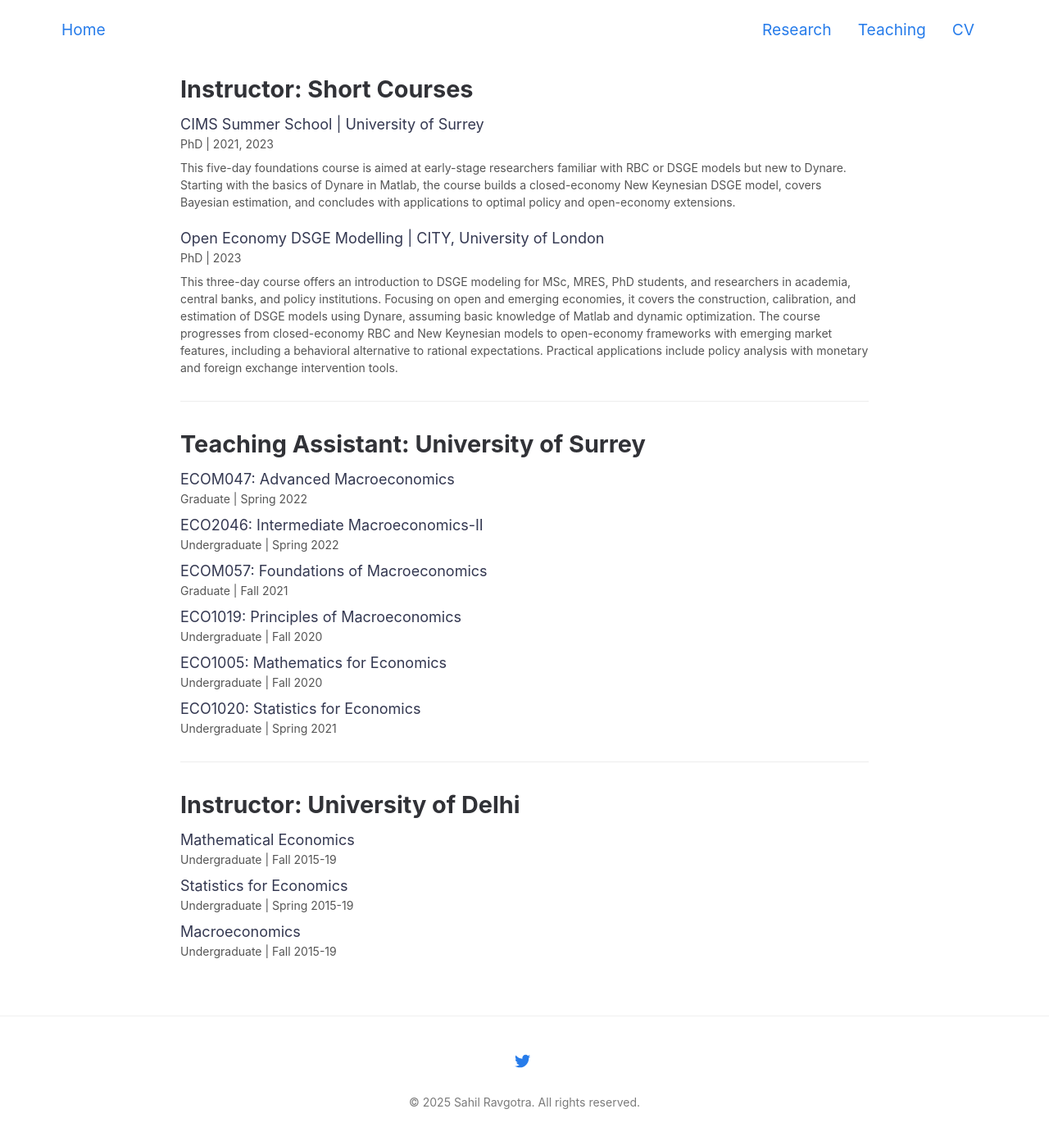
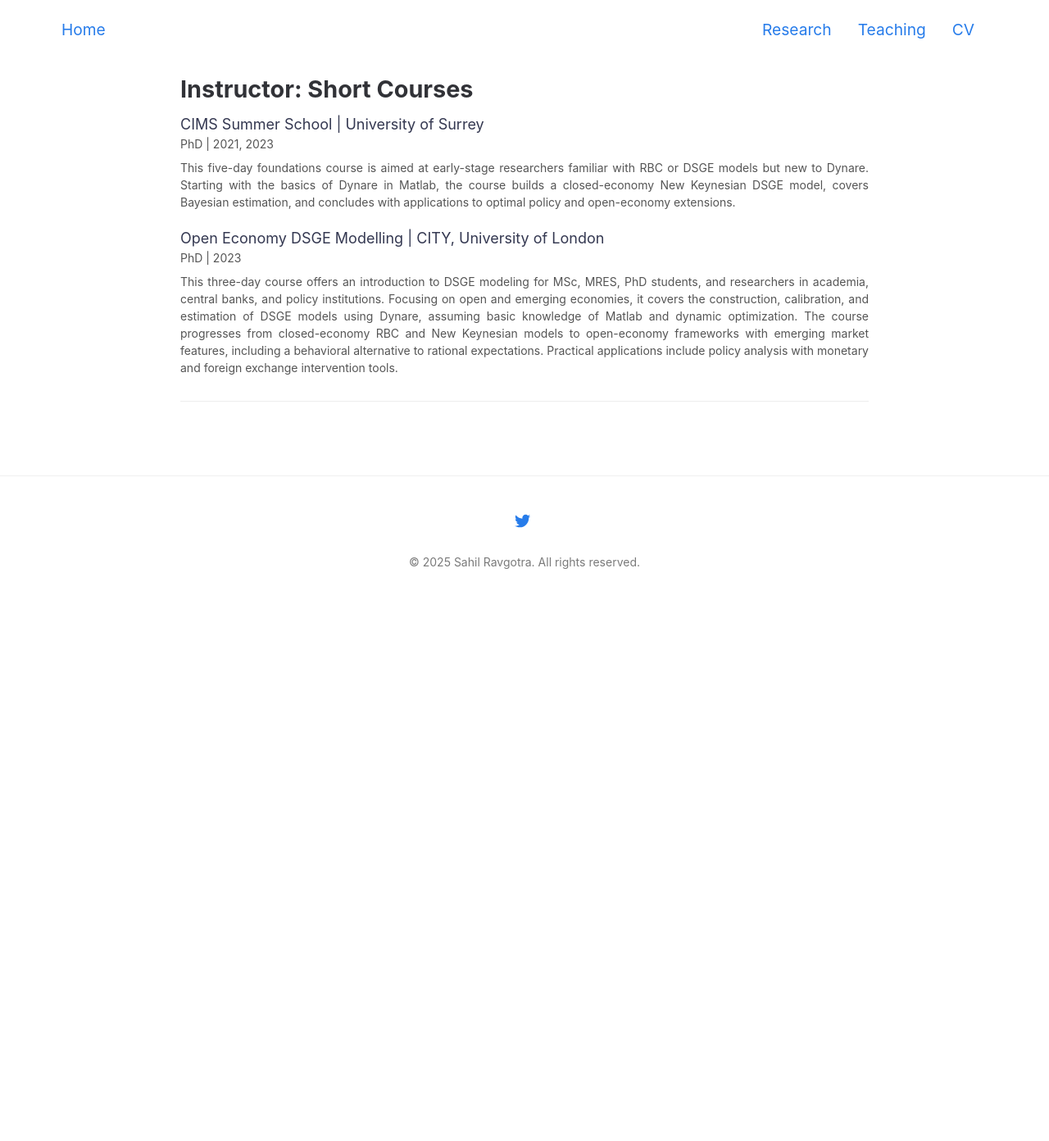
Before and after one commit to ravgotrasahil/ravgotrasahil-github.io, a Jekyll site: the page built from teaching.md, in a window 1280 px wide and 1400 px high, scrolled down 1202 px. Shown: the top 1392 px of the window at 82% size. Built offline with Jekyll 4.4.1, drawn with Linux system fonts in a browser that asks for light colours; after the commit the page ends 1943 px from its top, so only the background shows below that.

Commit message:
Update teaching.md

```diff
--- a/teaching.md
+++ b/teaching.md
@@ -14,7 +14,7 @@ permalink: /teaching/
     Graduate | Fall 2024, Fall 2025
   </span>
 </p>
-<p style="font-size: 14px; color: #555; margin-top: 5px;">
+<p style="font-size: 14px; color: #555; margin-top: 5px; text-align: justify;">
 This course offers a comprehensive introduction to modern macroeconomic modeling, with an emphasis on constructing, simulating, and analyzing policy within dynamic frameworks. Tracing the evolution of macroeconomic models over the past four decades, we explore how the core structure of Real Business Cycle (RBC) models, enhanced with nominal rigidities and frictions, forms the foundation of New Keynesian Dynamic Stochastic General Equilibrium (DSGE) models. Students will learn to set up, calibrate, and simulate these models using Dynare in Matlab, starting with a basic Neoclassical Growth Model and progressing through closed- and open-economy RBC and NK models. The course also delves into optimal monetary policy, and extends the standard framework by incorporating bounded rationality, thereby addressing the implications of cognitive frictions for macroeconomic dynamics.
 </p>
 <p class="research-buttons">
@@ -29,7 +29,7 @@ This course offers a comprehensive introduction to modern macroeconomic modeling
     Graduate | Spring 2024, Spring 2025
   </span>
 </p>
-<p style="font-size: 14px; color: #555; margin-top: 5px;">
+<p style="font-size: 14px; color: #555; margin-top: 5px; text-align: justify;">
 This course provides an in-depth exploration of advanced econometric techniques designed for time series analysis, with applications in macroeconomics and finance. Emphasizing the unique features of time series data, the course equips students with tools to model economic dynamics and volatility, address non-stationarity, and conduct meaningful policy analysis. Topics covered include ARMA and distributed lag models, ARCH/GARCH models, unit root testing, forecasting methods, VARs and impulse response functions, local projections, state-space modeling, Kalman filtering, and Bayesian estimation of DSGE models. Through hands-on implementation and real-world applications, students will learn to estimate, interpret, and apply time series models to answer pressing economic questions related to monetary and fiscal policy.
 </p>
 <p class="research-buttons">
@@ -44,17 +44,17 @@ This course provides an in-depth exploration of advanced econometric techniques
     Undergraduate | Spring 2024, Fall 2025, Spring 2025
   </span>
 </p>
-<p style="font-size: 14px; color: #555; margin-top: 5px;">
+<p style="font-size: 14px; color: #555; margin-top: 5px; text-align: justify;">
 This course offers a comprehensive introduction to time series models, equipping students with the theoretical foundations and practical skills needed for economic and financial analysis. Beginning with basic time series properties, the course progresses to advanced topics such as ARCH models, cointegration, error correction models, structural breaks, spectral analysis, and non-linear and state-space frameworks. Emphasizing both conceptual understanding and empirical application, students will gain hands-on experience in model estimation, hypothesis testing, and forecasting. By the end of the course, they will be well-prepared to apply advanced econometric techniques to complex time series data in both academic and policy-oriented settings.
 </p>
 <p class="research-buttons">
   <a class="research-btn" href="{{ site.baseurl }}/Files/ECO394L_Syllabus.pdf" target="_blank">Syllabus</a>
 </p>
 
-
 <hr style="margin: 30px 0;">
 
 <h2>Instructor: Short Courses</h2>
+
 <p style="margin-bottom: 0.5rem;">
   <span style="font-size: 18px; color: #343851;">
     CIMS Summer School | University of Surrey
@@ -63,7 +63,7 @@ This course offers a comprehensive introduction to time series models, equipping
     PhD | 2021, 2023
   </span>
 </p>
-<p style="font-size: 14px; color: #555; margin-top: 5px;">
+<p style="font-size: 14px; color: #555; margin-top: 5px; text-align: justify;">
 This five-day foundations course is aimed at early-stage researchers familiar with RBC or DSGE models but new to Dynare. Starting with the basics of Dynare in Matlab, the course builds a closed-economy New Keynesian DSGE model, covers Bayesian estimation, and concludes with applications to optimal policy and open-economy extensions.
 </p>
 
@@ -75,98 +75,8 @@ This five-day foundations course is aimed at early-stage researchers familiar wi
     PhD | 2023
   </span>
 </p>
-<p style="font-size: 14px; color: #555; margin-top: 5px;">
+<p style="font-size: 14px; color: #555; margin-top: 5px; text-align: justify;">
 This three-day course offers an introduction to DSGE modeling for MSc, MRES, PhD students, and researchers in academia, central banks, and policy institutions. Focusing on open and emerging economies, it covers the construction, calibration, and estimation of DSGE models using Dynare, assuming basic knowledge of Matlab and dynamic optimization. The course progresses from closed-economy RBC and New Keynesian models to open-economy frameworks with emerging market features, including a behavioral alternative to rational expectations. Practical applications include policy analysis with monetary and foreign exchange intervention tools.
 </p>
 
-
-
 <hr style="margin: 30px 0;">
-
-<h2>Teaching Assistant: University of Surrey</h2>
-
-<p style="margin-bottom: 0.5rem;">
-  <span style="font-size: 18px; color: #343851;">
-    ECOM047: Advanced Macroeconomics
-  </span><br>
-  <span style="font-size: 14px; color: #555;">
-    Graduate | Spring 2022
-  </span>
-</p>
-
-<p style="margin-bottom: 0.5rem;">
-  <span style="font-size: 18px; color: #343851;">
-    ECO2046: Intermediate Macroeconomics-II
-  </span><br>
-  <span style="font-size: 14px; color: #555;">
-    Undergraduate | Spring 2022
-  </span>
-</p>
-
-<p style="margin-bottom: 0.5rem;">
-  <span style="font-size: 18px; color: #343851;">
-    ECOM057: Foundations of Macroeconomics
-  </span><br>
-  <span style="font-size: 14px; color: #555;">
-    Graduate | Fall 2021
-  </span>
-</p>
-
-<p style="margin-bottom: 0.5rem;">
-  <span style="font-size: 18px; color: #343851;">
-    ECO1019: Principles of Macroeconomics
-  </span><br>
-  <span style="font-size: 14px; color: #555;">
-    Undergraduate | Fall 2020
-  </span>
-</p>
-
-
-<p style="margin-bottom: 0.5rem;">
-  <span style="font-size: 18px; color: #343851;">
-    ECO1005: Mathematics for Economics
-  </span><br>
-  <span style="font-size: 14px; color: #555;">
-    Undergraduate | Fall 2020
-  </span>
-</p>
-
-<p style="margin-bottom: 0.5rem;">
-  <span style="font-size: 18px; color: #343851;">
-    ECO1020: Statistics for Economics
-  </span><br>
-  <span style="font-size: 14px; color: #555;">
-    Undergraduate | Spring 2021
-  </span>
-</p>
-
-<hr style="margin: 30px 0;">
-
-<h2>Instructor: University of Delhi</h2>
-
-<p style="margin-bottom: 0.5rem;">
-  <span style="font-size: 18px; color: #343851;">
-    Mathematical Economics
-  </span><br>
-  <span style="font-size: 14px; color: #555;">
-    Undergraduate | Fall 2015-19
-  </span>
-</p>
-
-<p style="margin-bottom: 0.5rem;">
-  <span style="font-size: 18px; color: #343851;">
-    Statistics for Economics
-  </span><br>
-  <span style="font-size: 14px; color: #555;">
-    Undergraduate | Spring 2015-19
-  </span>
-</p>
-
-<p style="margin-bottom: 0.5rem;">
-  <span style="font-size: 18px; color: #343851;">
-    Macroeconomics
-  </span><br>
-  <span style="font-size: 14px; color: #555;">
-    Undergraduate | Fall 2015-19
-  </span>
-</p>
```
